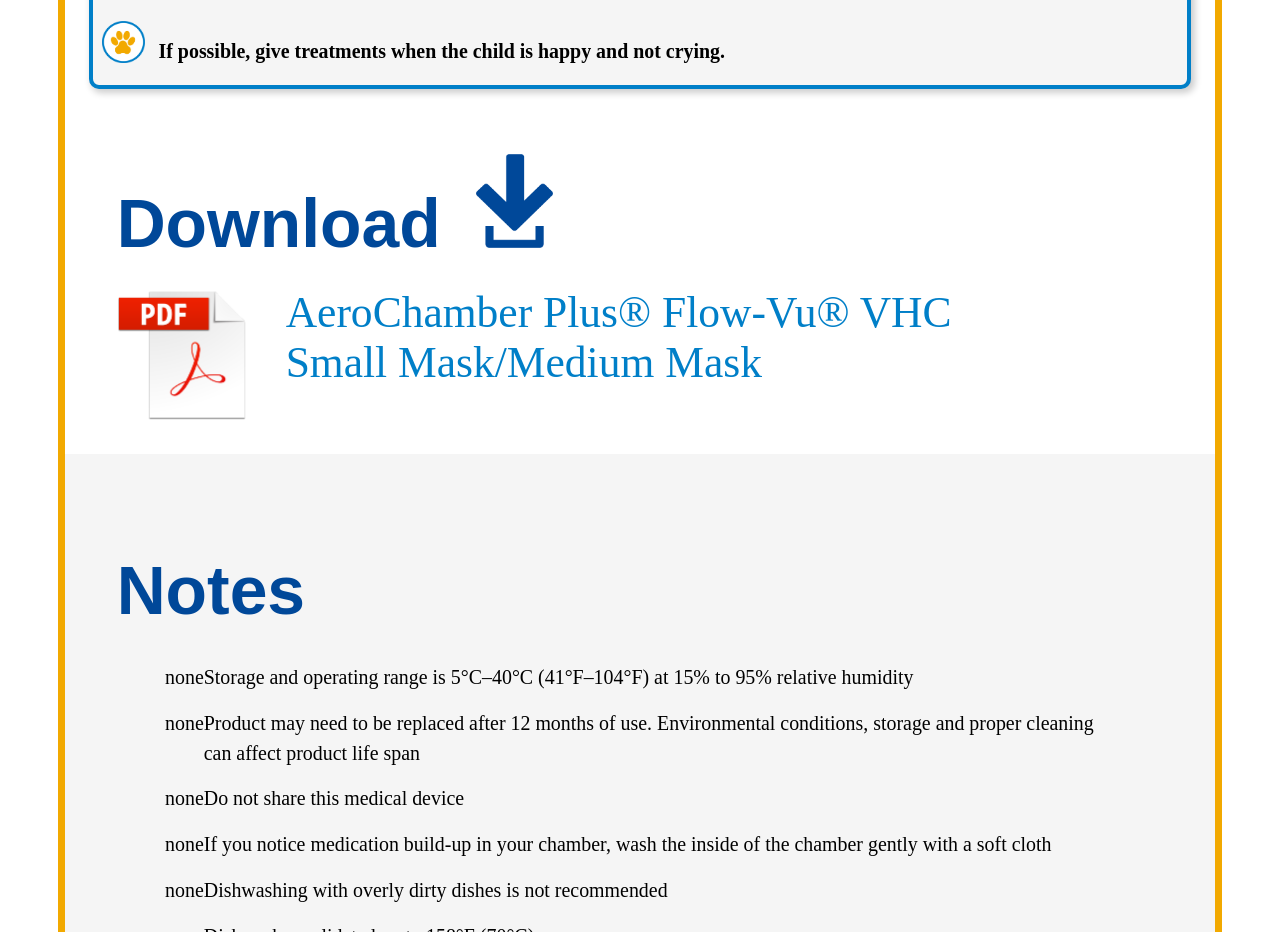
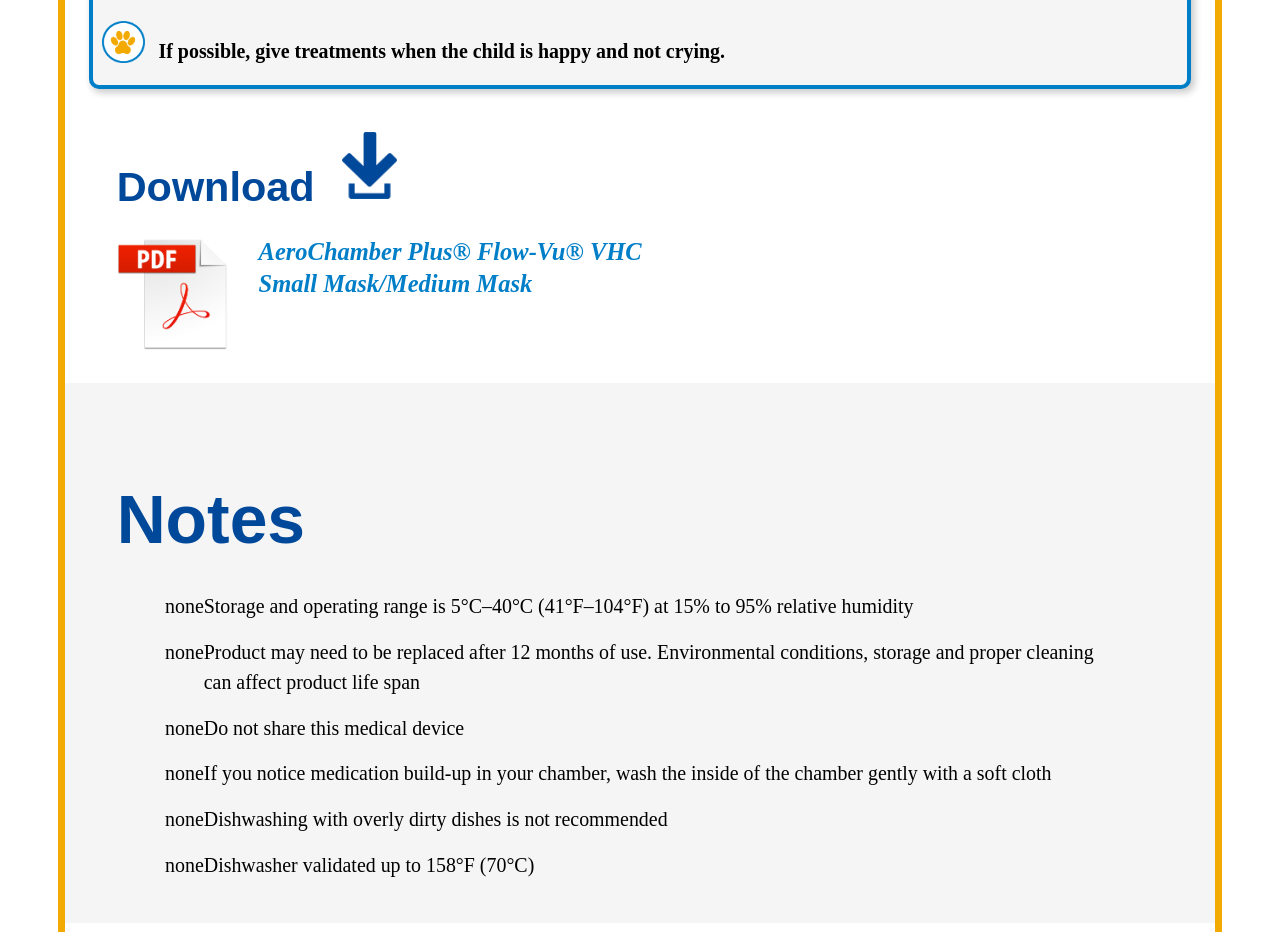
Before and after one commit to chocobuckle/ac, a Gatsby site: page /instructions in a window 1280 px wide. Shown: the part 2660-3592 px from the top of the page. Built offline with nearby package versions, Linux system fonts and the light colour scheme; Gatsby itself is replaced by a stand-in of ours.

Commit message:
Add RWD for 'TabMenuPDFDownload' component

```diff
--- a/src/components/DownloadInstructionsForUse/index.js
+++ b/src/components/DownloadInstructionsForUse/index.js
@@ -28,7 +28,7 @@
   }
 `;
 
-const DownloadImg = styled(Img)`
+export const DownloadImg = styled(Img)`
   margin-left: 2.75vw;
   position: relative;
   bottom: 1.19vw;
--- a/src/components/TabMenuPDFDownload/index.js
+++ b/src/components/TabMenuPDFDownload/index.js
@@ -1,11 +1,8 @@
 import React from 'react';
 import Img from 'gatsby-image';
 import styled from 'styled-components';
-import { ContentWrapper, H2 } from 'helpers/sharedStyles';
-
-const Wrapper = ContentWrapper.extend`
-  padding: 4vw 0;
-`;
+import { ContentWrapper, ScalingH2 } from 'helpers/sharedStyles';
+import { DownloadImg } from 'components/DownloadInstructionsForUse';
 
 const H2AndDownloadWrapper = styled.div`
   display: flex;
@@ -14,39 +11,61 @@
   margin-bottom: 2vw;
 `;
 
-const PDFImageAndTextWrapper = styled.div`
+const PDFImgAndTextWrapper = styled.div`
   display: flex;
 `;
 
-const downloadImgStyle = {
-  marginLeft: '2.75vw',
-  maxWidth: '238px',
-  positon: 'relative',
-  bottom: '1.1vw',
-  width: '6vw'
-};
+const PDFImg = styled(Img)`
+  cursor: pointer;
+  margin-right: 2.5vw;
+  width: 11.75vw;
+
+  @media screen and (min-width: 996px) {
+    margin-right: 24.9px;
+    width: 117.016px;
+  }
+`;
+
+const ScalableLink = styled.a`
+  color: #007fc8;
+  font-size: 3vw;
+  font-style: italic;
+  font-weight: 600;
+  line-height: 1.35em;
+  text-decoration-color: #007fc8;
+
+  @media screen and (min-width: 440px) {
+    font-size: 2.5vw;
+    line-height: 1.25em;
+  }
+
+  @media screen and (min-width: 800px) {
+    font-size: 2.4vw;
+  }
+
+  @media screen and (min-width: 996px) {
+    font-size: 24.5px;
+    line-height: 1.3em;
+  }
+`;
 
 function TabMenuPDFDownload({ style, download, PDFImage, PDFPath, text }) {
   return (
-    <Wrapper style={style}>
+    <ContentWrapper style={style}>
       <H2AndDownloadWrapper>
-        <H2 style={{ marginBottom: 0 }}>Download</H2>
-        <Img sizes={download.sizes} style={{ ...downloadImgStyle }} />
+        <ScalingH2 style={{ marginBottom: 0 }}>Download</ScalingH2>
+        <DownloadImg sizes={download.sizes} />
       </H2AndDownloadWrapper>
-      <PDFImageAndTextWrapper>
-        <Img
-          sizes={PDFImage.sizes}
-          style={{ cursor: 'pointer', maxWidth: '137px', width: '13vw', marginRight: '2.5vw' }}
-        />
-        <a
-          style={{ color: '#007fc8', cursor: 'pointer', fontSize: '3.4vw', width: '60vw' }}
+      <PDFImgAndTextWrapper>
+        <PDFImg sizes={PDFImage.sizes} />
+        <ScalableLink
           href={PDFPath}
           rel="noopener noreferrer"
-          target="_blank">
-          {text}
-        </a>
-      </PDFImageAndTextWrapper>
-    </Wrapper>
+          target="_blank"
+          dangerouslySetInnerHTML={{ __html: text }}
+        />
+      </PDFImgAndTextWrapper>
+    </ContentWrapper>
   );
 }
 
--- a/src/pages/instructions.js
+++ b/src/pages/instructions.js
@@ -361,7 +361,7 @@
               <TabMenuPDFDownload
                 download={data.download}
                 PDFImage={data.PDFImage}
-                text="AeroChamber Plus® Flow-Vu® VHC Small Mask/Medium Mask"
+                text="AeroChamber Plus® Flow-Vu® VHC<br />Small Mask/Medium Mask"
                 PDFPath={smallMediumPDF}
               />
               <TabMenuNotes />
@@ -548,7 +548,7 @@
                 download={data.download}
                 PDFImage={data.PDFImage}
                 // PDFPath={largeMouthpiecePDF}
-                text="AeroChamber Plus® Flow-Vu® VHC Large Mask/Mouthpiece"
+                text="AeroChamber Plus® Flow-Vu® VHC<br />Large Mask/Mouthpiece"
               />
               <TabMenuNotes />
               <IndicationsForUse style={{ paddingTop: 0 }} />
```
